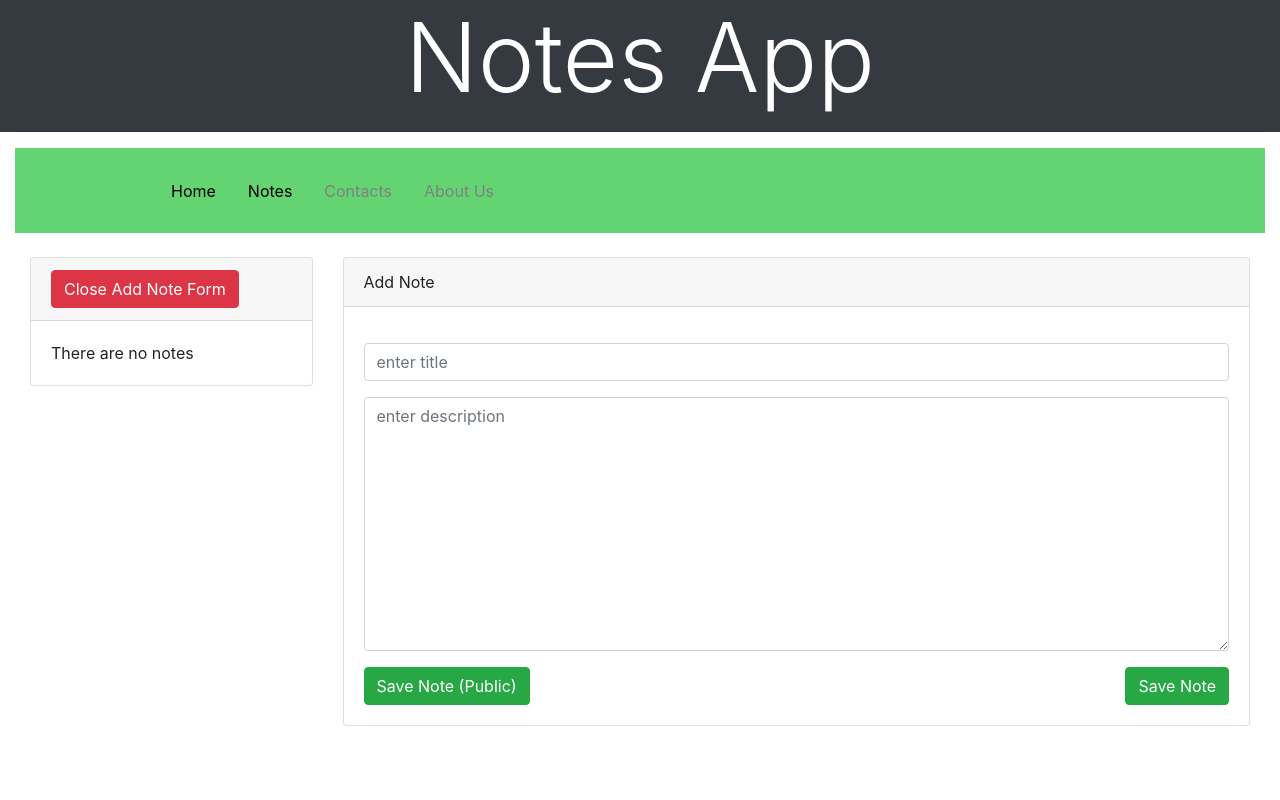
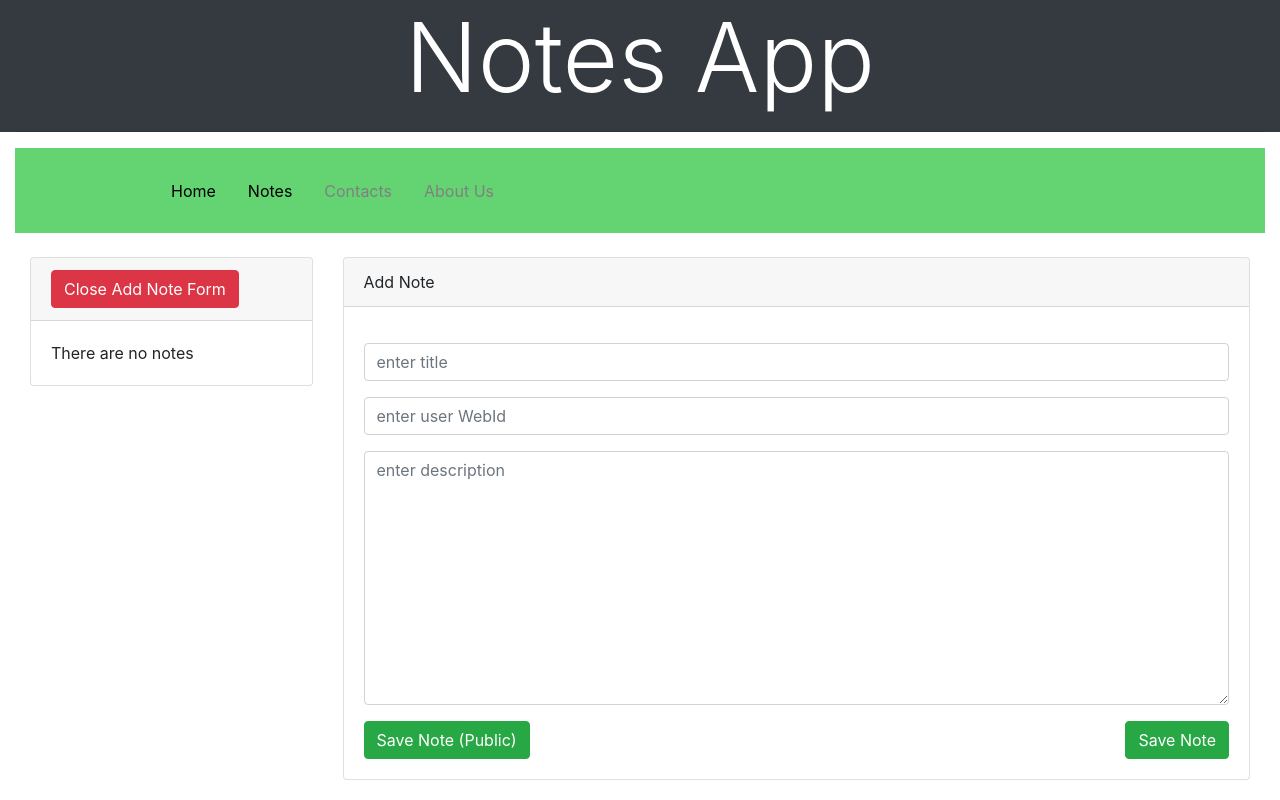
Before and after one commit to pulkit6559/solid-decentralized-notes, a React (Create React App) app in the folder notes-react-simple/: page /notes/note in a window 1280 px wide. Built offline with nearby package versions, Linux system fonts and the light colour scheme.

Commit message:
add sharing userwebid to notes form

```diff
--- a/notes-react-simple/src/components/NoteForm.js
+++ b/notes-react-simple/src/components/NoteForm.js
@@ -25,6 +25,7 @@ class NoteForm extends Component {
             const note = {
                 id: Number(this.id.value),
                 title: this.title.value,
+                userWebId: this.userWebId.value,
                 description: this.description.value
             }
             axios
@@ -108,6 +109,9 @@ class NoteForm extends Component {
                             <p><input className="form-control" ref={title => this.title = title}
                                       defaultValue={this.props.note.title}
                                       placeholder="enter title"/></p>
+                            <p><input className="form-control" ref={userWebId => this.userWebId = userWebId}
+                                defaultValue={this.props.note.userWebId}
+                                placeholder="enter user WebId"/></p>
 
                             <p><textarea className="form-control" rows="10"
                                          ref={description => this.description = description}
```
